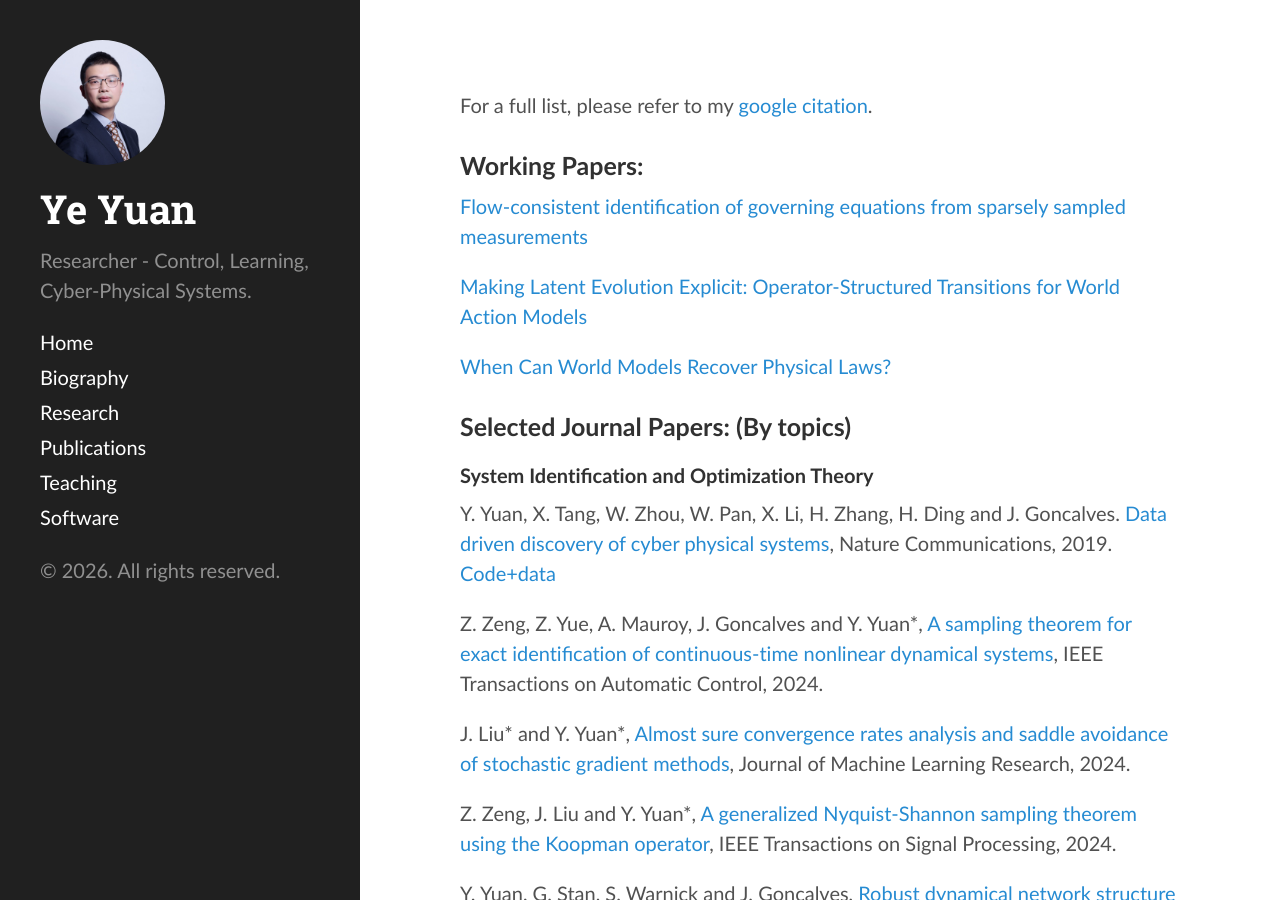
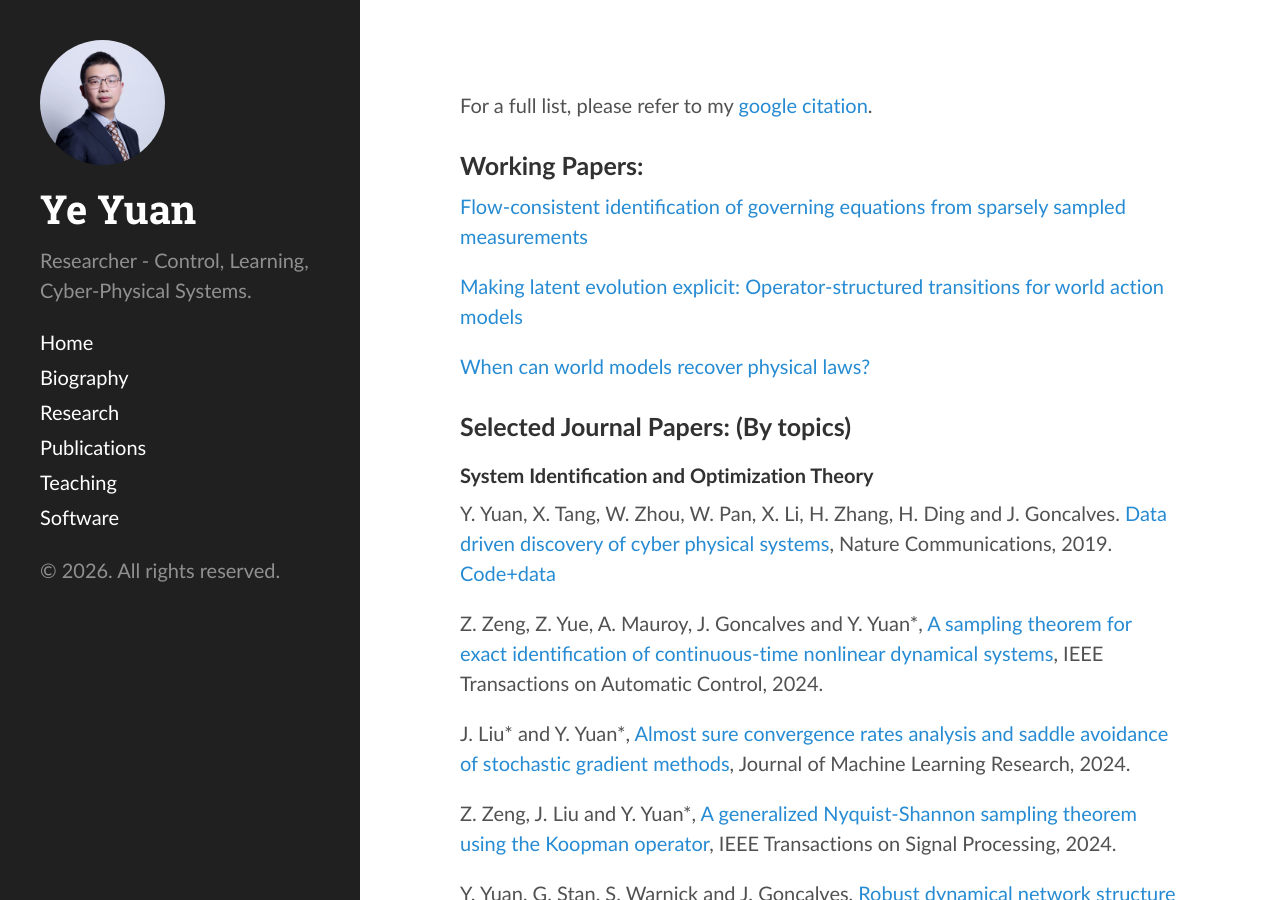
Before and after one commit to yy311/yy311.github.io, a Jekyll site: the page built from publication.md, in a window 1280 px wide and 900 px high. Built offline with Jekyll 4.4.1, drawn with Linux system fonts in a browser that asks for light colours; some of the changed text lies outside the part shown.

```diff
--- a/publication.md
+++ b/publication.md
@@ -7,10 +7,10 @@ For a full list, please refer to my [google citation](https://scholar.google.co.
 <h3>Working Papers: </h3>
 [Flow-consistent identification of governing equations from sparsely sampled measurements](https://assets-eu.researchsquare.com/files/rs-8856625/v1_covered_84a31833-9519-4bb4-b299-84b57e751432.pdf?c=1776019230)
 
-[Making Latent Evolution Explicit: Operator-Structured Transitions for World Action Models
+[Making latent evolution explicit: Operator-structured transitions for world action models
 ](https://arxiv.org/abs/2608.27259)
 
-[When Can World Models Recover Physical Laws?](https://arxiv.org/pdf/2610.06877)
+[When can world models recover physical laws?](https://arxiv.org/pdf/2610.06877)
 
 <h3>Selected Journal Papers: (By topics)</h3>
 
```
Also changed, not shown: other parts of publication.md (+2 -0 lines).
